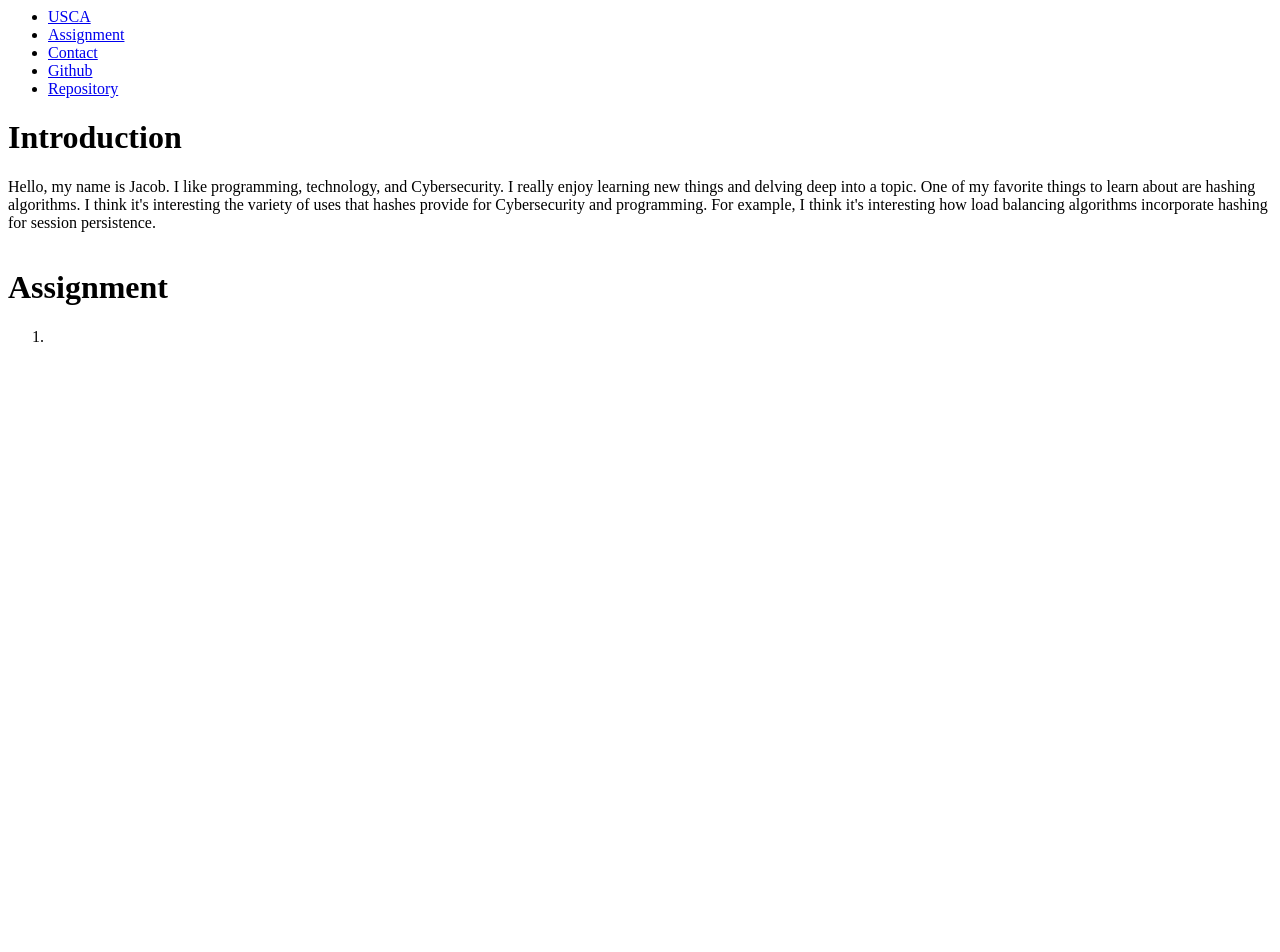
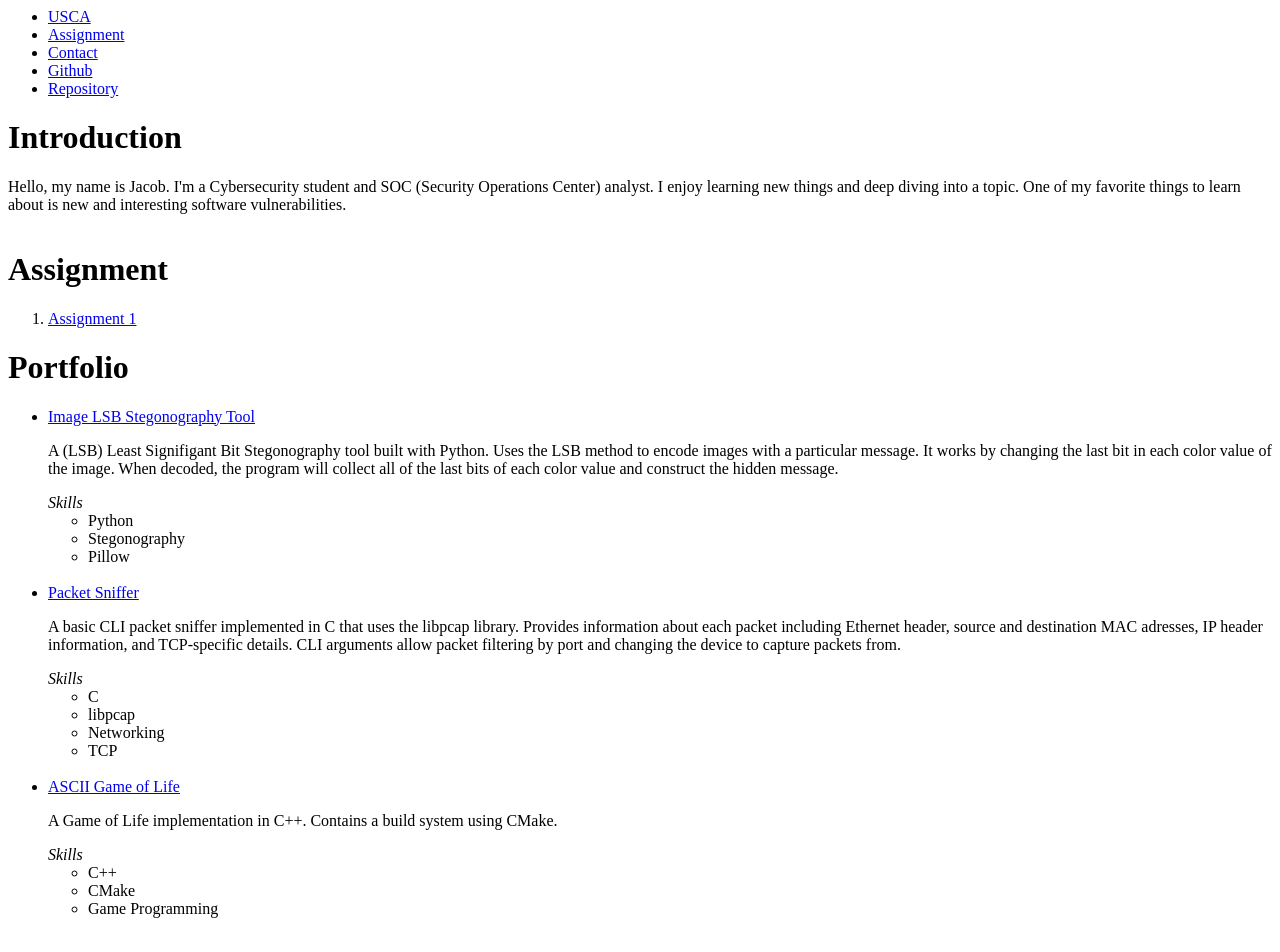
Before and after one commit to 1jepps0/CSCI225, a plain HTML site: page index.html in a window 1280 px wide. Before the commit the page ends 800 px from the top, so only its background shows below. Drawn offline with Linux system fonts and the light colour scheme.

Commit message:
updated index

```diff
--- a/index.html
+++ b/index.html
@@ -19,13 +19,9 @@
 	<div class="introduction">
 		<h1> Introduction </h1>
 		<p>
-			Hello, my name is Jacob. I like programming, technology, and Cybersecurity. I really enjoy
-			learning new things and delving deep into a topic. One of my favorite things to learn about are
-			hashing
-			algorithms. I think it's interesting the variety of uses that hashes provide for Cybersecurity
-			and programming.
-			For example, I think it's interesting how load balancing algorithms incorporate hashing for
-			session persistence.
+			Hello, my name is Jacob. I'm a Cybersecurity student and SOC (Security Operations Center) analyst. I enjoy
+			learning new things and deep diving into a topic. One of my favorite things to learn about is new and interesting
+			software vulnerabilities.
 		</p>
 		<img> </img>
 	</div>
@@ -33,26 +29,69 @@
 	<div class="assignment">
 		<h1> Assignment </h1>
 		<ol>
-			<li> <a href="/Assignment1.pdf">
-
+			<li> <a href="/Assignment1.pdf"> Assignment 1 </a> </li>
 		</ol>
-
 	</div>
 
 	<div class="portfolio">
+		<h1> Portfolio </h1>
+		<ul>
+			<li> <a href="https://github.com/1jepps0/Python-LSB-Stego/"> Image LSB Stegonography Tool </a> </li>
+
+			<p>
+				A (LSB) Least Signifigant Bit Stegonography tool built with Python. Uses the LSB method to encode images with a
+				particular message. It works by changing the last bit in each color value of the image. When decoded, the
+				program will collect all of the last bits of each color value and construct the hidden message.
+			</p>
+
+			<i> Skills </i>
+			<ul>
+				<li> Python </li>
+				<li> Stegonography </li>
+				<li> Pillow </li>
+			</ul>
+			<br />
+
+
+			<li> <a href="https://github.com/1jepps0/packet_sniffer/"> Packet Sniffer </a> </li>
+			<p>
+				A basic CLI packet sniffer implemented in C that uses the libpcap library. Provides information about each
+				packet including Ethernet header, source and destination MAC adresses, IP header information, and TCP-specific
+				details. CLI arguments allow packet filtering by port and changing the device to capture packets from.
+			</p>
+
+			<i> Skills </i>
+			<ul>
+				<li> C </li>
+				<li> libpcap </li>
+				<li> Networking </li>
+				<li> TCP </li>
+			</ul>
+			<br />
+
+			<li> <a href="https://github.com/1jepps0/ascii-game-of-life/"> ASCII Game of Life </a> </li>
+			<p>
+				A Game of Life implementation in C++. Contains a build system using CMake.
+			</p>
+
+			<i> Skills </i>
+			<ul>
+				<li> C++ </li>
+				<li> CMake </li>
+				<li> Game Programming </li>
+			</ul>
+			<br />
+
+		</ul>
+
 	</div>
 
 	<div class="contact">
 	</div>
 
 	<div class="schedule">
+
 	</div>
-
-
-
-
-
-
 </body>
 
 </html>
```
Also changed, not shown: 1 other file.
